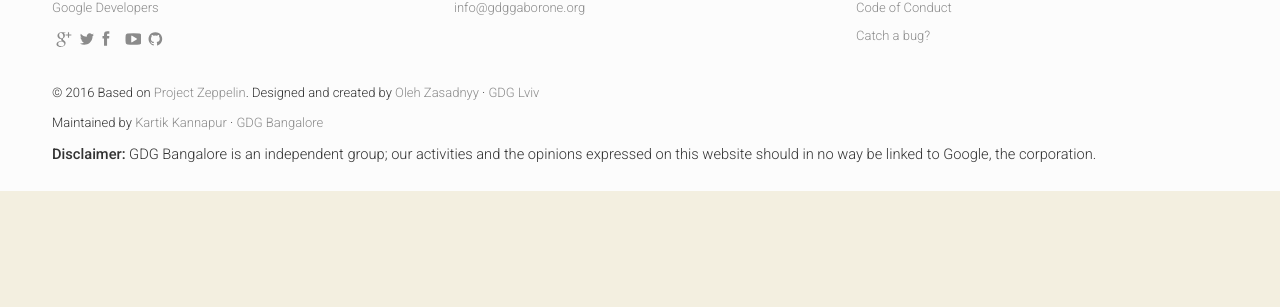
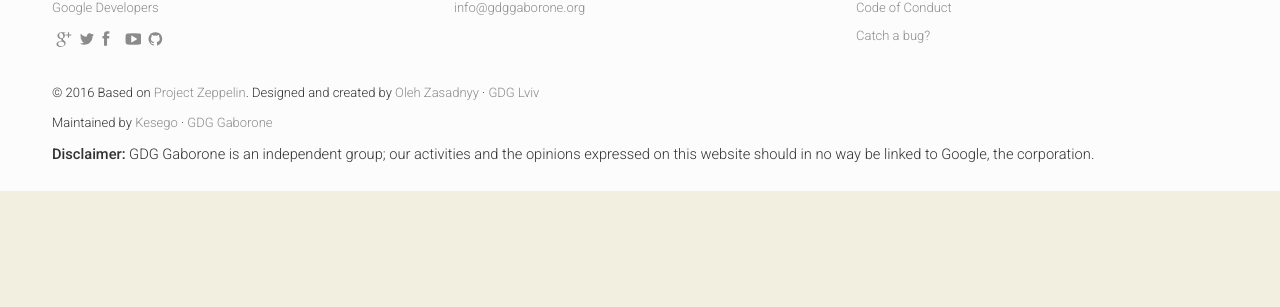
Before and after one commit to gdgreviews/gdgreviews.github.io, a Jekyll site: the page built from contact.md, in a window 1280 px wide. Shown: the part 528-835 px from the top of the page. Built offline with Jekyll 4.4.1, drawn with Linux system fonts in a browser that asks for light colours; nearby versions of some CDN libraries; comment, search, counter and statistics services are not loaded.

Commit message:
Update footer.html

```diff
--- a/_includes/footer.html
+++ b/_includes/footer.html
@@ -82,7 +82,7 @@
 			</p>
 
 			<p class="copyright">
-				Maintained by <a href="http://kartikkannapur.com/" target="_blank">Kartik Kannapur</a> &middot; <a href="http://gdgbangalore.in/" target="_blank">GDG Bangalore</a>
+				Maintained by <a href="http://kess.gdggaborone.org/" target="_blank">Kesego</a> &middot; <a href="http://gdggaborone.org" target="_blank">GDG Gaborone</a>
 			</p>
 		</div>
 	</div>
@@ -90,7 +90,7 @@
 	<div class="row">
 		<div class="col-md-12">
 			<p>
-			<b>Disclaimer:</b> GDG Bangalore is an independent group; our activities and the opinions expressed on this website should in no way be linked to Google, the corporation.
+			<b>Disclaimer:</b> GDG Gaborone is an independent group; our activities and the opinions expressed on this website should in no way be linked to Google, the corporation.
 			</p>
 		</div>
 	</div>
```
